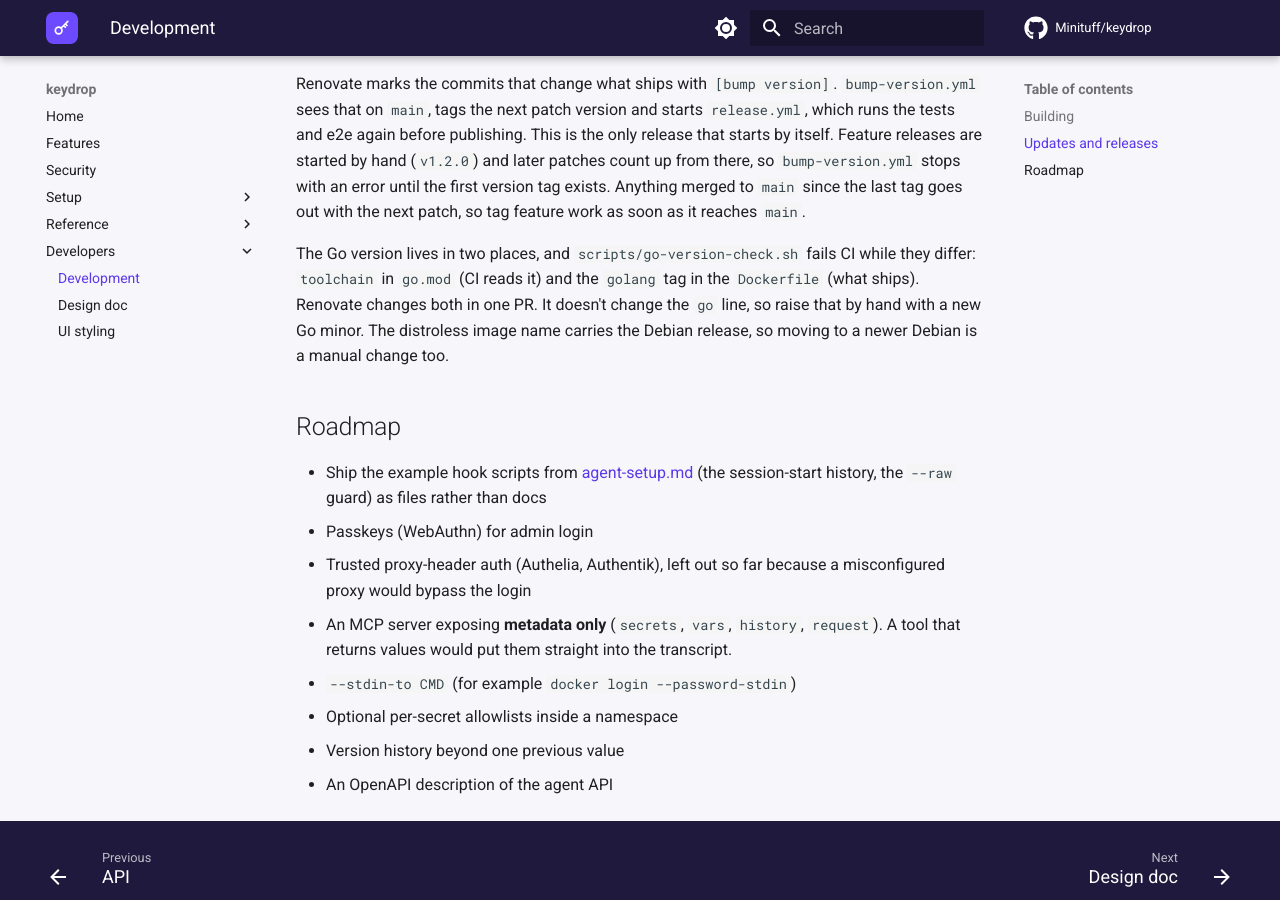
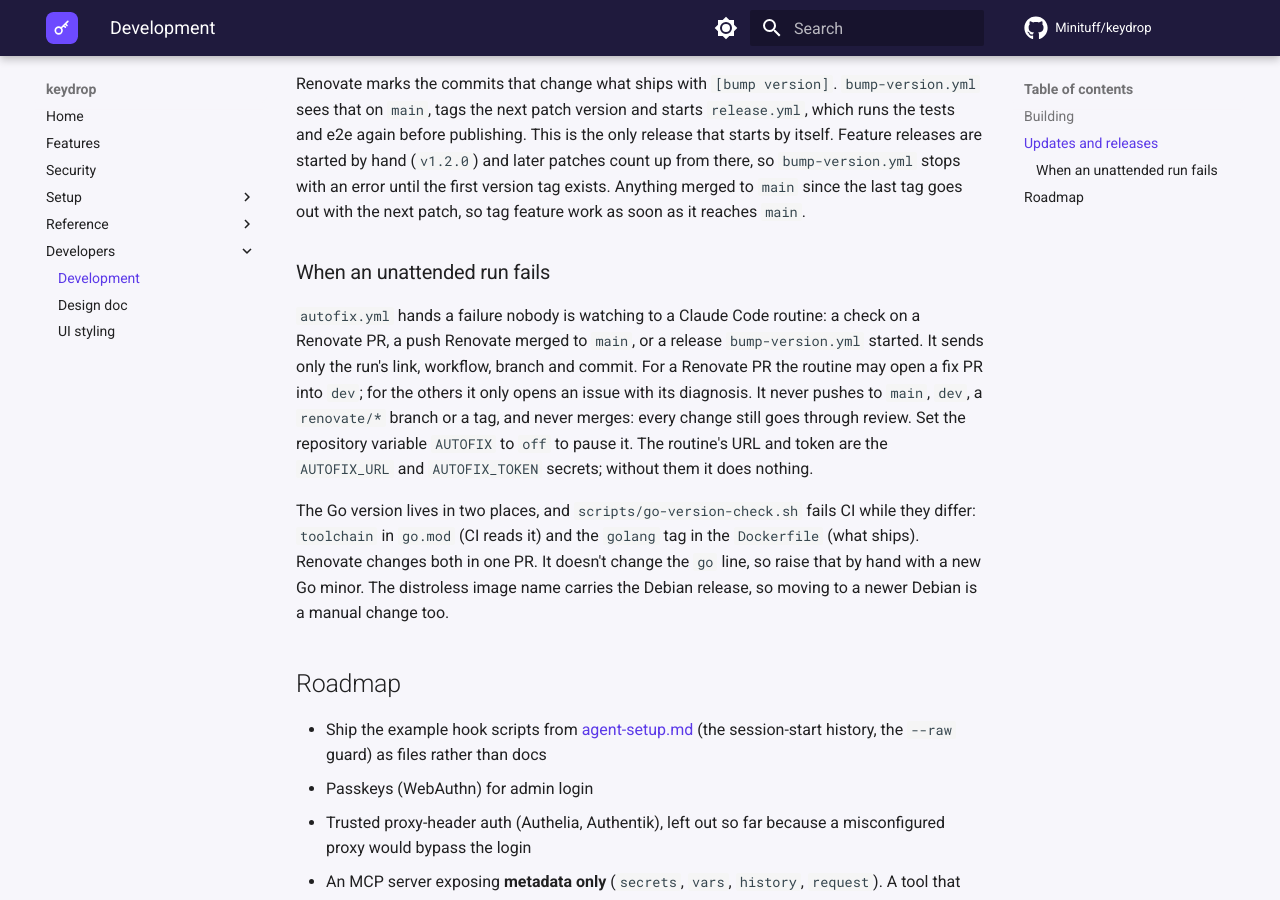
Before and after one commit to Minituff/keydrop, an MkDocs documentation site: the page built from docs/development.md, in a window 1280 px wide and 900 px high, scrolled down 1755 px. Built offline with MkDocs 1.6.1 and Material for MkDocs 9.7.7, drawn with Linux system fonts in a browser that asks for light colours; comment, search, counter and statistics services are not loaded.

Commit message:
autofix: hand unattended CI failures to a Claude Code routine
Renovate PR checks, Renovate's merges to main and releases bump-version
starts fail with nobody watching. This sends the run's metadata (never
logs or PR text) to a routine that opens a fix PR into dev or an issue,
and never merges, tags or releases. AUTOFIX=off pauses it.

```diff
--- a/docs/development.md
+++ b/docs/development.md
@@ -73,6 +73,18 @@ with an error until the first version tag exists.
 Anything merged to `main` since the last tag goes out with the next patch, so
 tag feature work as soon as it reaches `main`.
 
+### When an unattended run fails
+
+`autofix.yml` hands a failure nobody is watching to a Claude Code routine:
+a check on a Renovate PR, a push Renovate merged to `main`, or a release
+`bump-version.yml` started. It sends only the run's link, workflow, branch and
+commit. For a Renovate PR the routine may open a fix PR into `dev`; for the
+others it only opens an issue with its diagnosis. It never pushes to `main`,
+`dev`, a `renovate/*` branch or a tag, and never merges: every change still
+goes through review. Set the repository variable `AUTOFIX` to `off` to pause
+it. The routine's URL and token are the `AUTOFIX_URL` and `AUTOFIX_TOKEN`
+secrets; without them it does nothing.
+
 The Go version lives in two places, and `scripts/go-version-check.sh` fails CI
 while they differ: `toolchain` in `go.mod` (CI reads it) and the `golang` tag in
 the `Dockerfile` (what ships). Renovate changes both in one PR. It doesn't
```
Also changed, not shown: 1 other file.
